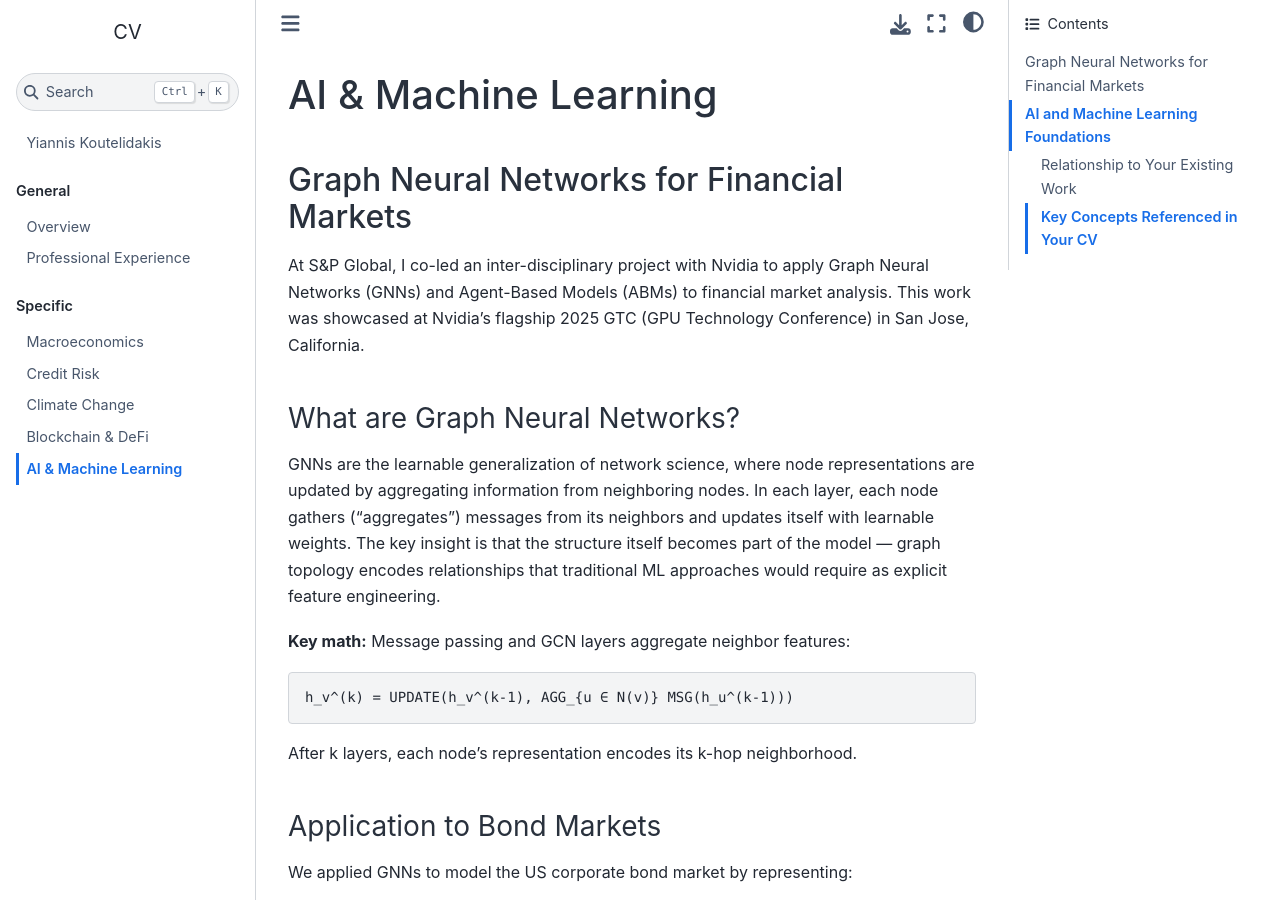
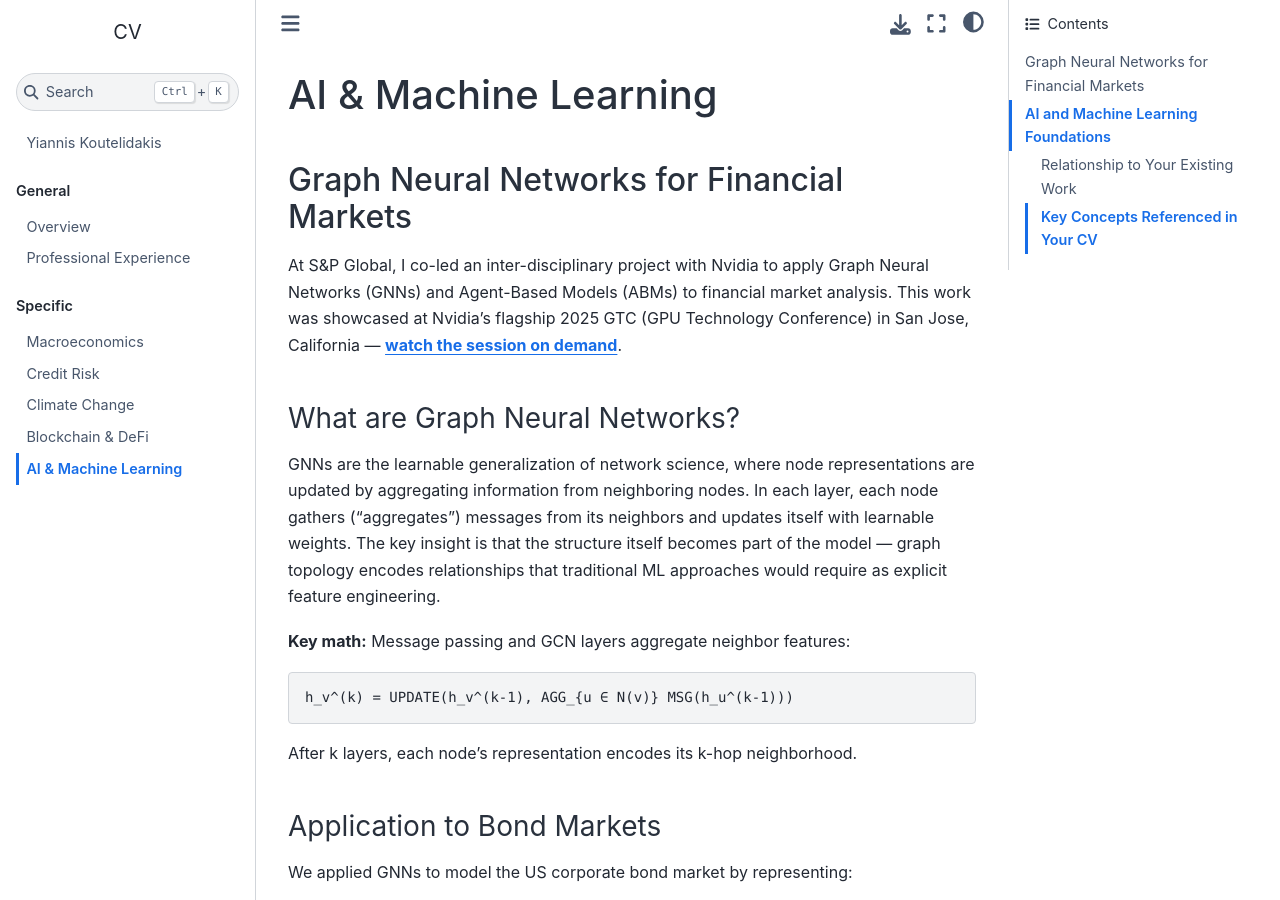
Before and after one commit to ykoutelidakis/CV, a Jupyter Book: the page built from AI_ML.md, in a window 1280 px wide and 900 px high. Built offline with Jupyter Book 1.0.4 settings and Sphinx 7.4.7 and the Sphinx Book theme 1.1.4, drawn with Linux system fonts in a browser that asks for light colours.

Commit message:
Add Nvidia GTC on-demand session link to publications and AI/ML page
Co-Authored-By: Claude Opus 4.8 <noreply@anthropic.com>

```diff
--- a/AI_ML.md
+++ b/AI_ML.md
@@ -4,7 +4,7 @@
 
 ## Graph Neural Networks for Financial Markets
 
-At S&P Global, I co-led an inter-disciplinary project with Nvidia to apply Graph Neural Networks (GNNs) and Agent-Based Models (ABMs) to financial market analysis. This work was showcased at Nvidia's flagship 2025 GTC (GPU Technology Conference) in San Jose, California.
+At S&P Global, I co-led an inter-disciplinary project with Nvidia to apply Graph Neural Networks (GNNs) and Agent-Based Models (ABMs) to financial market analysis. This work was showcased at Nvidia's flagship 2025 GTC (GPU Technology Conference) in San Jose, California — [**watch the session on demand**](https://www.nvidia.com/en-us/on-demand/session/gtc25-s74726/).
 
 ### What are Graph Neural Networks?
 
```
Also changed, not shown: Overview.md (+1 -1 lines).
